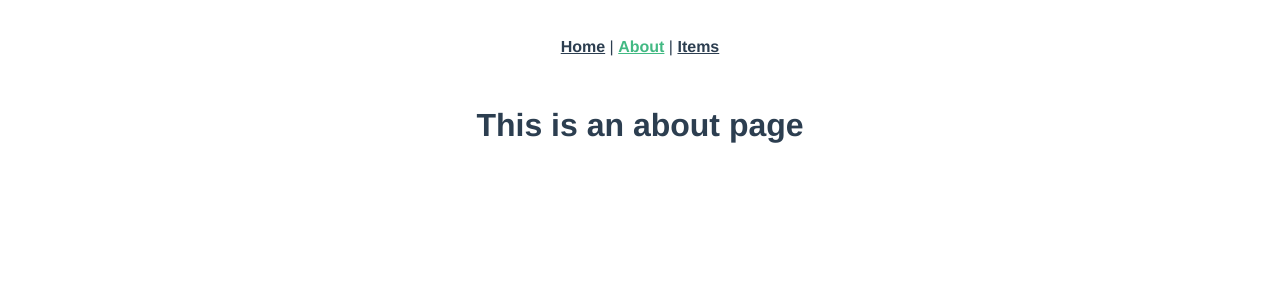
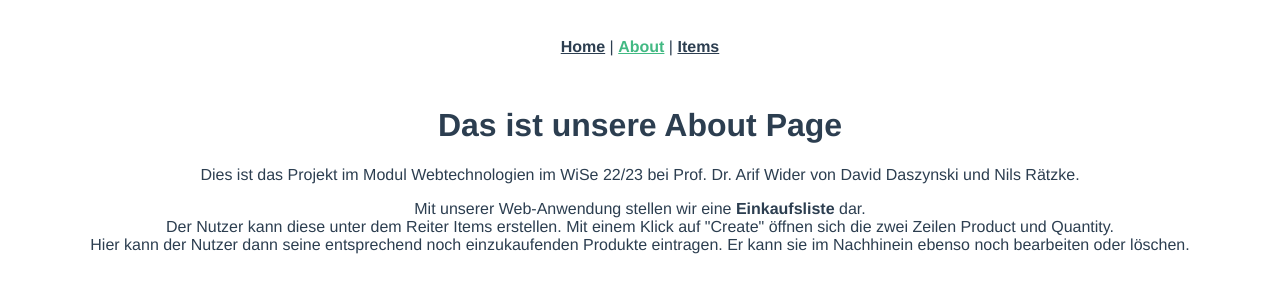
Before and after one commit to RaetzkeNils/liste-frontend, a Vue app: page /about in a window 1280 px wide. Shown: the top 300 px of the page. Built offline with nearby package versions, Linux system fonts and the light colour scheme.

Commit message:
neue about page

```diff
--- a/src/views/AboutView.vue
+++ b/src/views/AboutView.vue
@@ -1,5 +1,12 @@
 <template>
   <div class="about">
-    <h1>This is an about page</h1>
+    <h1>Das ist unsere About Page</h1>
+    <p>Dies ist das Projekt im Modul Webtechnologien im WiSe 22/23 bei Prof. Dr. Arif Wider von David Daszynski und Nils R&auml;tzke.</p>
+
+    <p>Mit unserer Web-Anwendung stellen wir eine <strong>Einkaufsliste </strong>dar.<br />
+      Der Nutzer kann diese unter dem Reiter Items erstellen. Mit einem Klick auf &quot;Create&quot; &ouml;ffnen sich die zwei Zeilen Product und Quantity.<br />
+      Hier kann der Nutzer dann seine entsprechend noch einzukaufenden Produkte eintragen. Er kann sie im Nachhinein ebenso noch bearbeiten oder l&ouml;schen.</p>
+
+    <p>&nbsp;</p>
   </div>
 </template>
```
